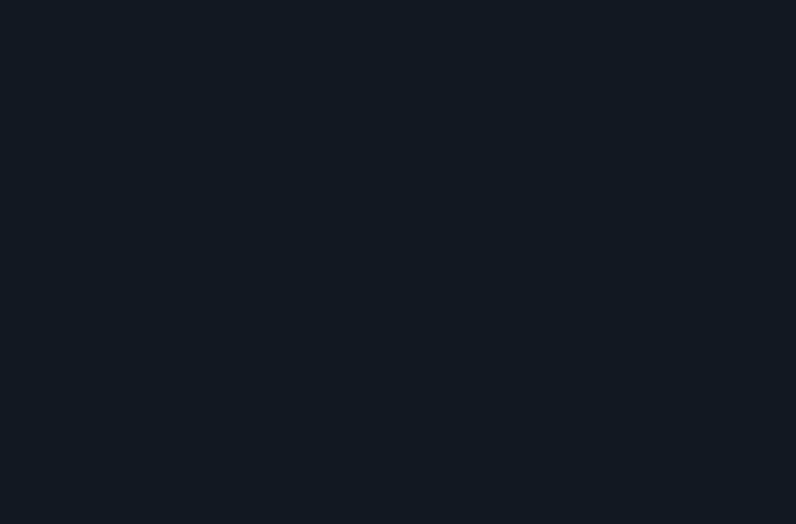
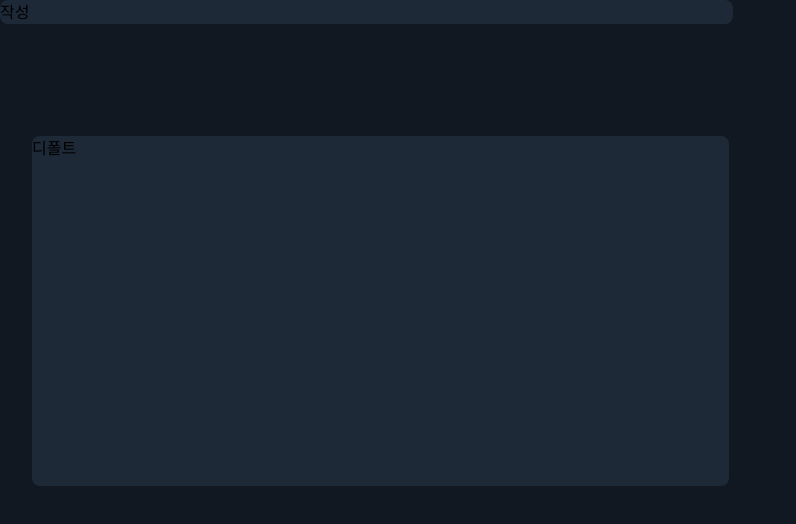
Before and after one commit to 3-RACEHORSE/FE_Admin, a Next.js app: page /i/flow/post in a window 1280 px wide. Before the commit this address had no page. Shown: the top 524 px of the page, without its empty margins (0-796 px from the left). Built offline with nearby package versions, Linux system fonts and the light colour scheme.

Commit message:
feat: 게시글 작성 패러렐 적용 (#5)

```diff
--- /dev/null
+++ b/src/app/(afterLogin)/@post/(i)/flow/post/page.tsx
@@ -0,0 +1,9 @@
+import Post from "@/components/pages/Post";
+
+export default function Page() {
+  return (
+    <div>
+      <Post />
+    </div>
+  );
+}
--- /dev/null
+++ b/src/app/(afterLogin)/@post/default.tsx
@@ -0,0 +1,3 @@
+export default function Default() {
+  return null;
+}
--- a/src/app/(afterLogin)/@post/page.tsx
+++ /dev/null
@@ -1,8 +0,0 @@
-export default function Page() {
-  return (
-    <div
-      className=" h-full rounded-lg bg-[#1e2938]"
-      style={{ width: "40%" }}
-    ></div>
-  );
-}
--- /dev/null
+++ b/src/app/(afterLogin)/i/flow/post/page.tsx
@@ -0,0 +1,10 @@
+import Post from "@/components/pages/Post";
+
+export default function Page(props: any) {
+  console.log(props);
+  return (
+    <main>
+      <Post />
+    </main>
+  );
+}
--- a/src/components/layout/TopNav.tsx
+++ b/src/components/layout/TopNav.tsx
@@ -1,3 +1,4 @@
+import Link from "next/link";
 import StautsView from "../view/StatusView";
 
 export default function TopNav() {
@@ -7,9 +8,11 @@
       <div className="absolute top-0 left-0 mt-8 ml-10 text-[23px] font-bold text-[#1e2938]">
         MEET PLUS
       </div>
-      <button className="absolute top-0 right-0 mt-8 mr-10 bg-[#1e293B] px-4 py-2 text-[13px] rounded">
-        Create New Participant
-      </button>
+      <Link href="/i/flow/post">
+        <button className="absolute top-0 right-0 mt-8 mr-10 bg-[#1e293B] px-4 py-2 text-[13px] rounded">
+          Create New Participant
+        </button>
+      </Link>
       <section className="absolute -bottom-20 left-0 w-full flex justify-evenly">
         <StautsView type="Advertisement" />
         <StautsView type="Payment" />
--- /dev/null
+++ b/src/components/pages/Post.tsx
@@ -0,0 +1,7 @@
+export default function Post() {
+  return (
+    <div className=" h-full rounded-lg bg-[#1e2938]" style={{ width: "57.3%" }}>
+      작성
+    </div>
+  );
+}
```
